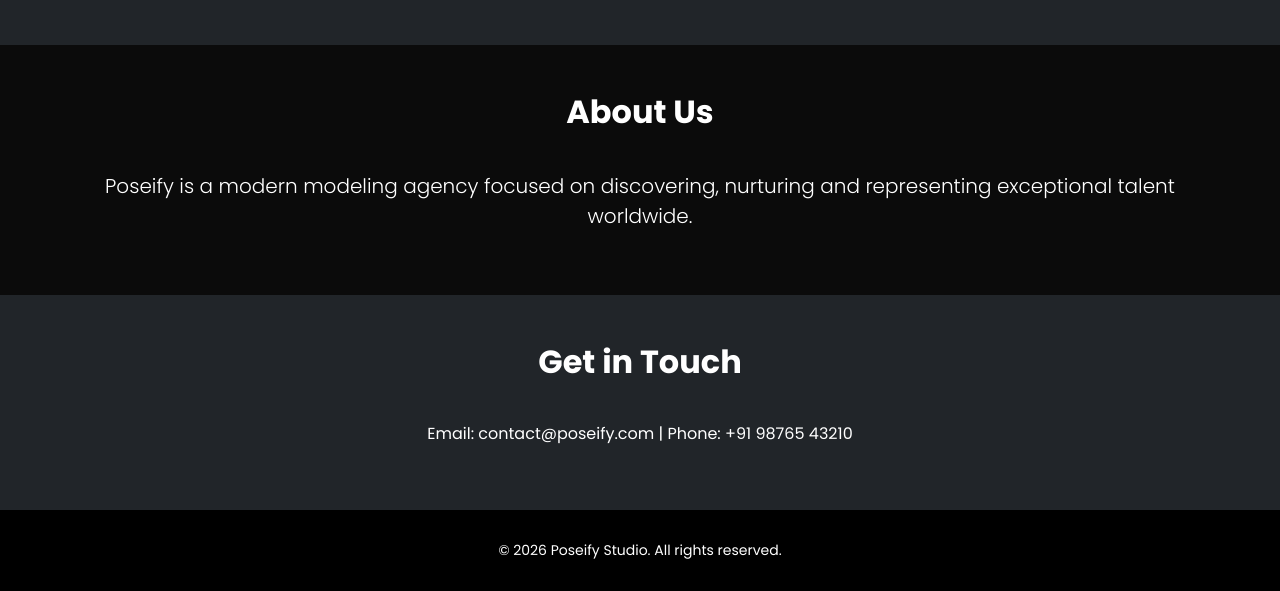
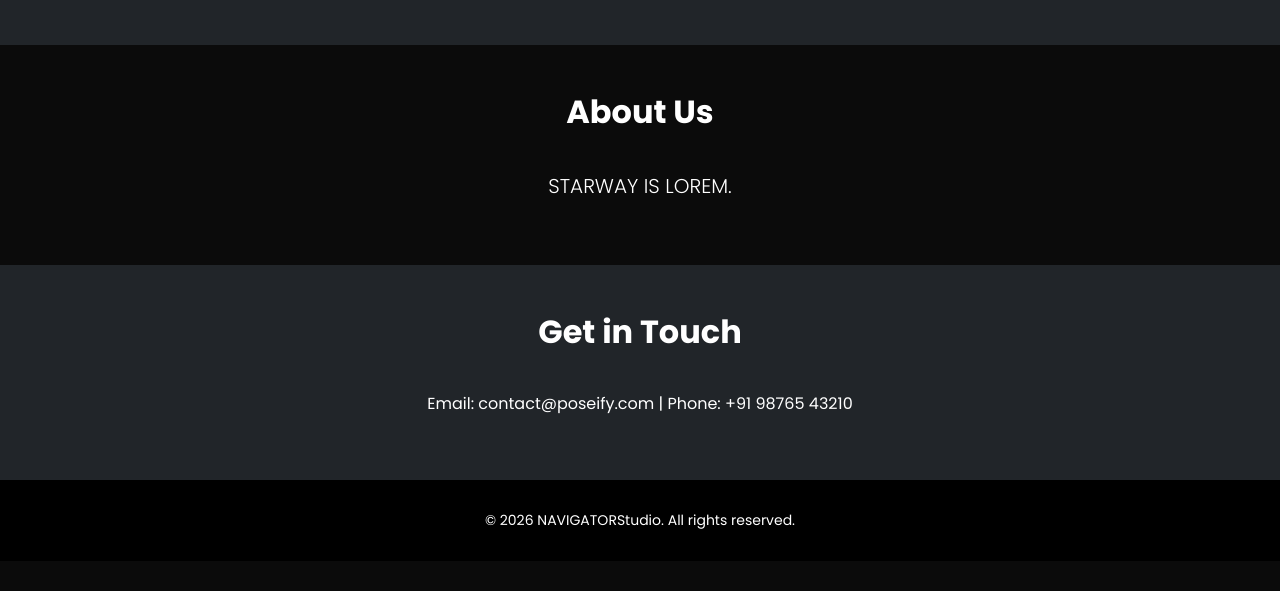
Before and after one commit to Ashwanthpv/real, a plain HTML site: page home.html in a window 1280 px wide. Shown: the part 1574-2165 px from the top of the page. After the commit the page ends 2135 px from the top, so only its background shows below. Drawn offline with nearby package versions, Linux system fonts and the light colour scheme.

Commit message:
Update home.html

```diff
--- a/home.html
+++ b/home.html
@@ -144,7 +144,7 @@
 <section id="about" class="py-5">
   <div class="container text-center">
     <h2 class="section-title">About Us</h2>
-    <p class="lead">Poseify is a modern modeling agency focused on discovering, nurturing and representing exceptional talent worldwide.</p>
+    <p class="lead">STARWAY IS LOREM.</p>
   </div>
 </section>
 
@@ -158,7 +158,7 @@
 
 <!-- FOOTER -->
 <footer>
-  © 2026 Poseify Studio. All rights reserved.
+  © 2026 NAVIGATORStudio. All rights reserved.
 </footer>
 
 <script src="https://cdn.jsdelivr.net/npm/bootstrap@5.3.2/dist/js/bootstrap.bundle.min.js"></script>
```
